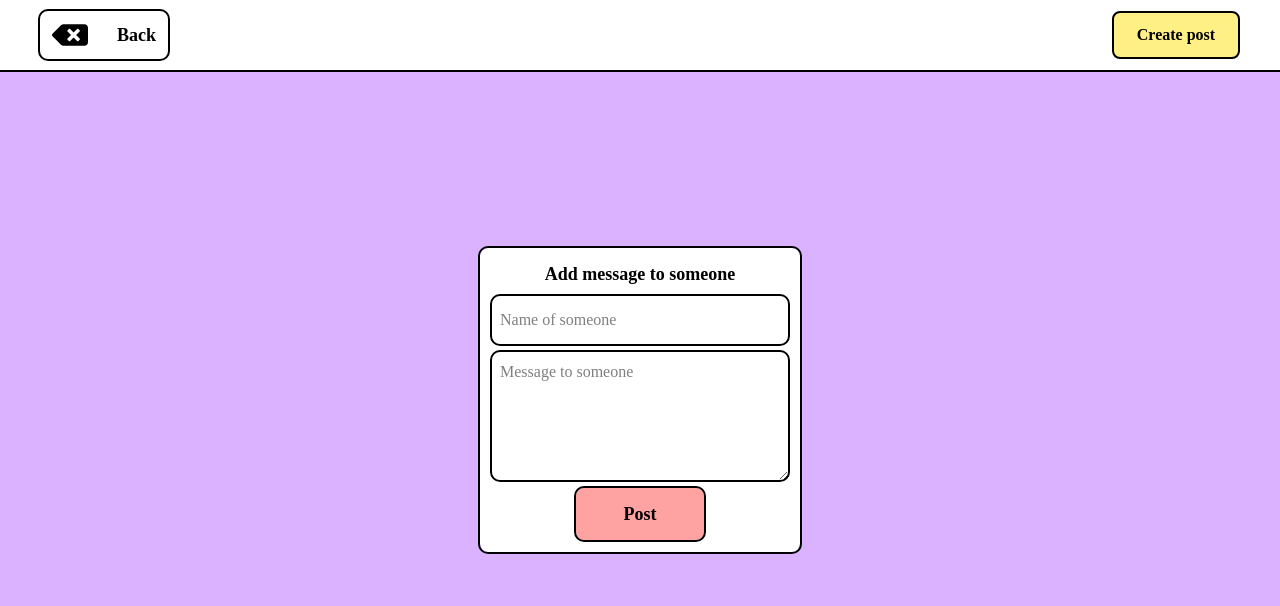
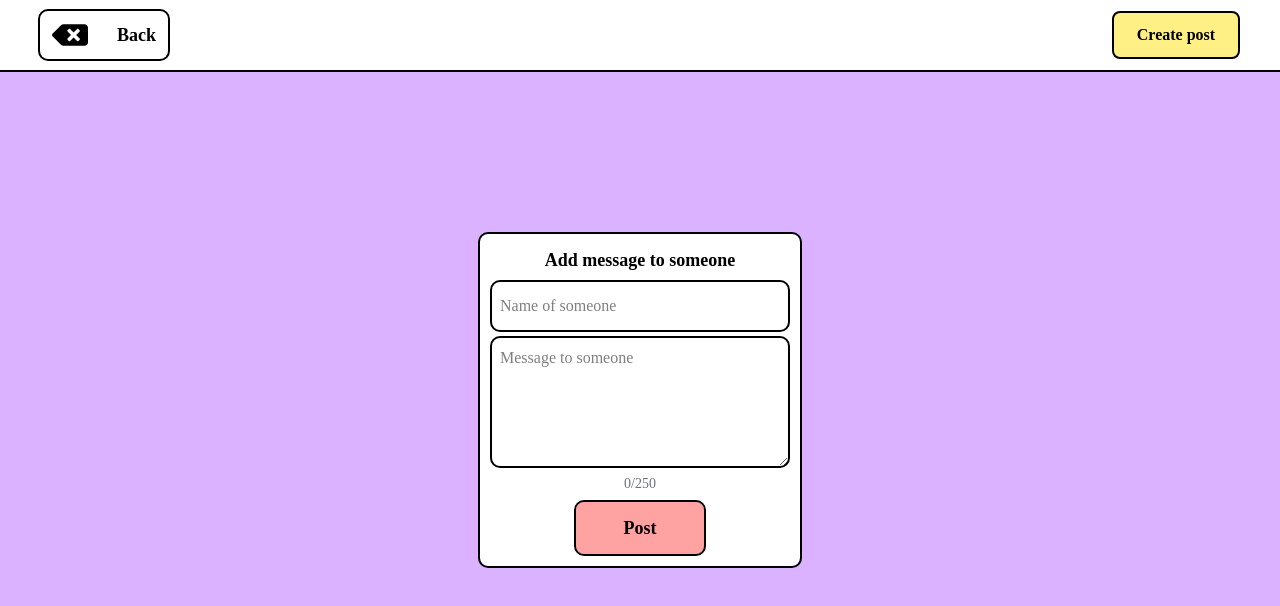
Before and after one commit to urkiddennn/forsomeone, a React (Vite) app in the folder frontend/: page /post in a window 1280 px wide. Shown: the top 606 px of the page. Built offline with nearby package versions, Linux system fonts and the light colour scheme.

Commit message:
Update: created the basics

```diff
--- a/frontend/src/components/postForm.jsx
+++ b/frontend/src/components/postForm.jsx
@@ -4,6 +4,8 @@ const PostForm = ({ onSubmit }) => {
   const [name, setName] = useState('');
   const [message, setMessage] = useState('');
   const [error, setError] = useState(''); // State for error messages
+  const minChars = 250;
+
 
   const handleSubmit = (e) => {
     e.preventDefault();
@@ -14,8 +16,8 @@ const PostForm = ({ onSubmit }) => {
       setError('Name is required');
       return;
     }
-    if (!message.trim()) {
-      setError('Message is required');
+    if (!message.trim() || message.length < minChars) {
+      setError(`Message must be at least ${minChars} characters long`);
       return;
     }
 
@@ -52,6 +54,7 @@ const PostForm = ({ onSubmit }) => {
         value={message}
         onChange={(e) => setMessage(e.target.value)}
       />
+      <p className='text-sm text-gray-500'>{message.length}/{minChars}</p>
 
       <button
         className='outline-2 p-3 text-lg font-bold rounded-lg w-32 bg-red-300'
```
Also changed, not shown: 1 other file (tests, documents, lock files or other folders).
